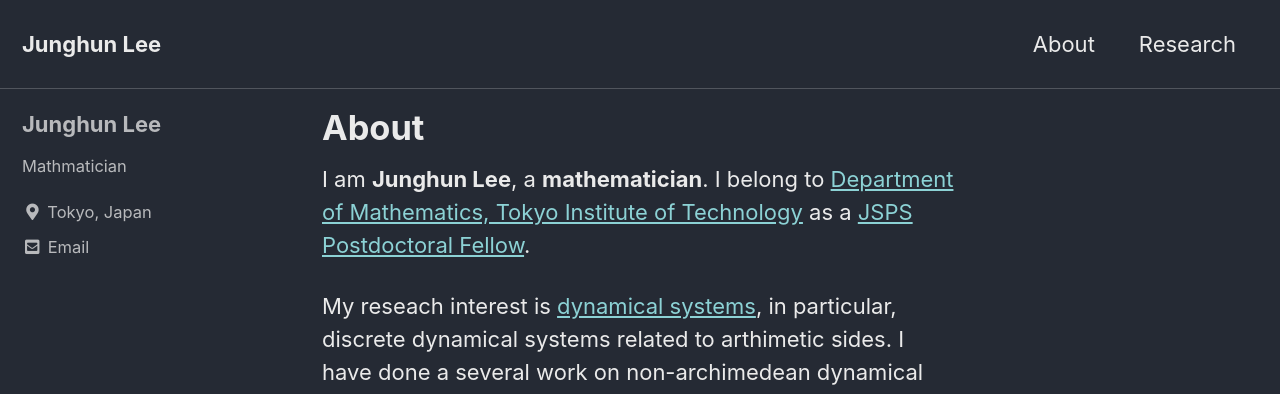
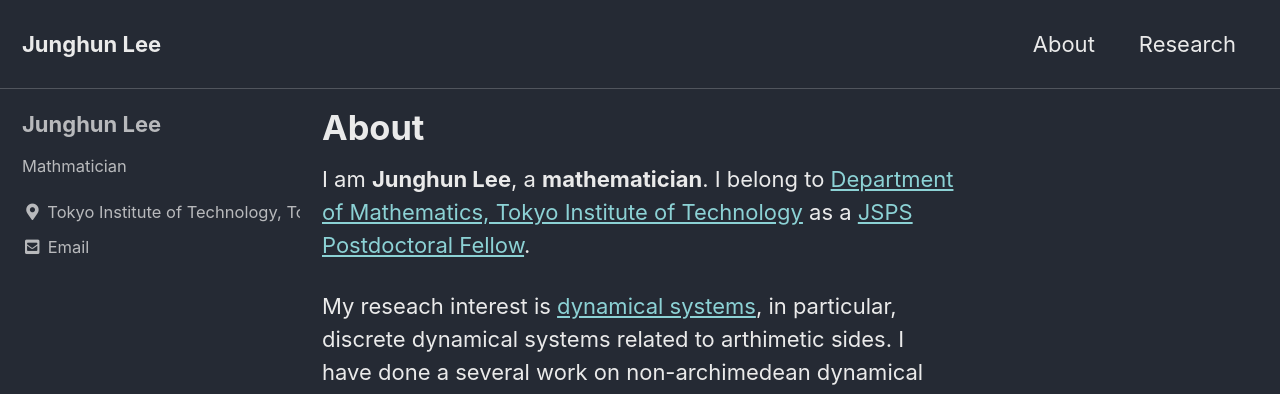
Before and after one commit to JunghunLee-math/JunghunLee-math.github.io, a Jekyll site: the page built from _pages/about.md, in a window 1280 px wide. Shown: the top 394 px of the page. Built offline with Jekyll 4.4.1, drawn with Linux system fonts in a browser that asks for light colours; cached includes are drawn as plain includes.

Commit message:
Fix minor

```diff
--- a/_config.yml
+++ b/_config.yml
@@ -97,7 +97,7 @@ author:
   name             : "Junghun Lee"
   avatar           : # path of avatar image, e.g. "/assets/images/bio-photo.jpg"
   bio              : "Mathmatician"
-  location         : "Tokyo, Japan"
+  location         : "Tokyo Institute of Technology, Tokyo, Japan"
   email            : "lee.j.ba@m.titech.ac.jp"
   links:
     - label: "Email"
```
